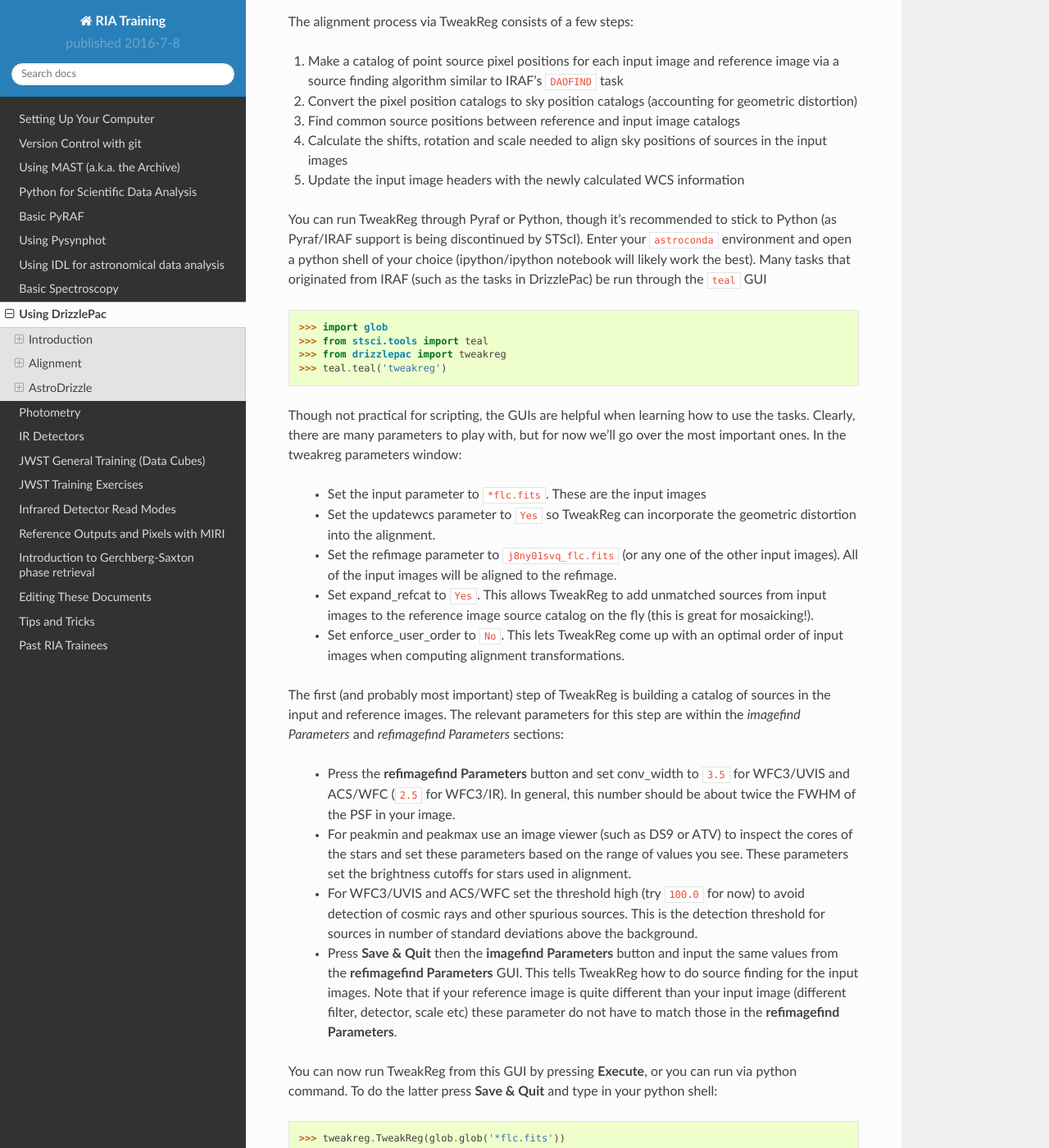
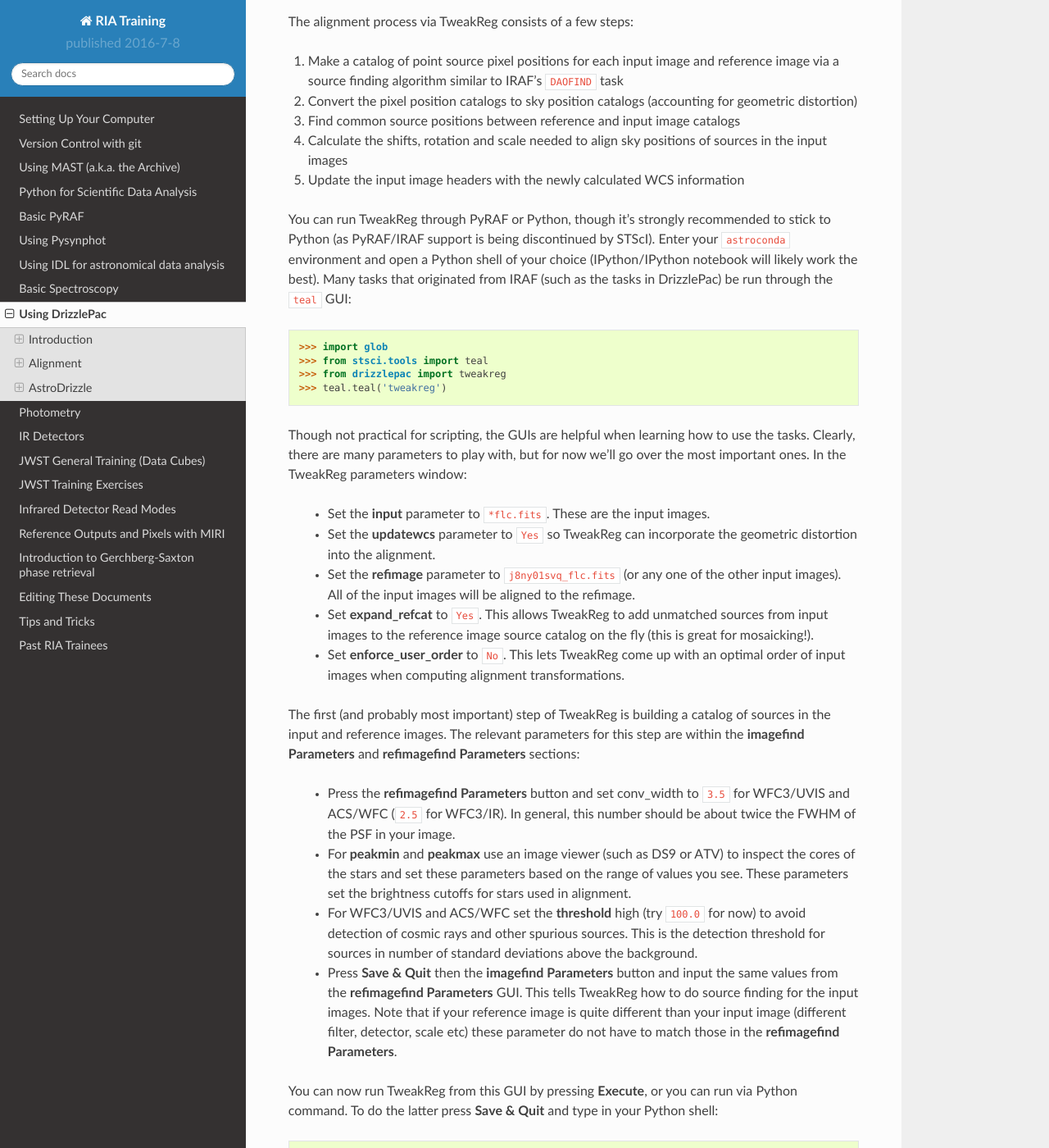
Before and after one commit to staceybright/training-library, a Sphinx documentation site: the page built from source/drizzle.txt, in a window 1280 px wide and 1400 px high, scrolled down 6166 px. Shown: the whole window at 82% size. Built offline with Sphinx 7.4.7 and the Read the Docs theme 2.0.0, drawn with Linux system fonts in a browser that asks for light colours; some of the changed text lies outside the part shown.

Commit message:
Made edits suggested by Joseph

```diff
--- a/source/drizzle.txt
+++ b/source/drizzle.txt
@@ -21,6 +21,7 @@
     * Cosmic rays
     * Blobs
     * Chip gaps
+
 Drizzle is able to fill in pixels affected by these artifacts by replacing them with other 'good' pixels in your stack.
 
 Geometric Distortion
@@ -33,6 +34,7 @@
 .. image:: figures/drizzle/ds9.jpeg
     :scale: 8 %
     :alt: second_exposure
+
 (Left) Distorted image with the chip gap collapsed.  (Right) Undistorted Drizzled image, notice the shape of the field of view and the chip gap in the middle.
 
 Detector Artifacts
@@ -84,7 +86,7 @@
     :scale: 75 %
     :alt: misaligned_image
 
-The first image (shown in red)is clearly offset from the second (shown in cyan) by nearly 10 pixels (roughly an arcsecond).  In general an alignment within 0.1 pixels is considered good.
+The first image (shown in red) is clearly offset from the second (shown in cyan) by nearly 10 pixels (roughly an arcsecond).  In general an alignment within 0.1 pixels is considered good.
 
 Pixel positions are mapped to positions on the sky (RA/Dec) via the world coordinate system (WCS).  Naturally, the positions of sources **should** have the same sky coordinates between exposures (this obviously isn't always the case for objects with large proper motions).  Misaligned images like the example above show the same sources having different sky positions- an error that must be rectified before running AstroDrizzle.  To do this, the WCS of the input images must be 'tweaked' so the positions of the sources match across all of the images.
 
@@ -110,7 +112,7 @@
 j8ny02zdq_flc.fits NGC6791  2003-07-17 F814W  1185.0
 j8ny02zkq_flc.fits NGC6791  2003-07-17 F814W  1185.0
 j8ny02ztq_flc.fits NGC6791  2003-07-17 F814W  1185.0
-================== ======== ========== ====== =====
+================== ======== ========== ====== =======
 
 Open some of the images in ds9 and press ``Match -> Frame -> WCS``.  Notice that images from the Visit 01 (``j8ny01*flc.fits``) are well aligned to one another, but images from the Visit 02 (``j8ny02*flc.fits``) are not aligned with Visit 01.
 
@@ -125,29 +127,29 @@
 #. Calculate the shifts, rotation and scale needed to align sky positions of sources in the input images
 #. Update the input image headers with the newly calculated WCS information
 
-You can run TweakReg through Pyraf or Python, though it's recommended to stick to Python (as Pyraf/IRAF support is being discontinued by STScI).  Enter your ``astroconda`` environment and open a python shell of your choice (ipython/ipython notebook will likely work the best).  Many tasks that originated from IRAF (such as the tasks in DrizzlePac) be run through the ``teal`` GUI ::
+You can run TweakReg through PyRAF or Python, though it's strongly recommended to stick to Python (as PyRAF/IRAF support is being discontinued by STScI).  Enter your ``astroconda`` environment and open a Python shell of your choice (IPython/IPython notebook will likely work the best).  Many tasks that originated from IRAF (such as the tasks in DrizzlePac) be run through the ``teal`` GUI: ::
 
 >>> import glob
 >>> from stsci.tools import teal
 >>> from drizzlepac import tweakreg
 >>> teal.teal('tweakreg')
 
-Though not practical for scripting, the GUIs are helpful when learning how to use the tasks.  Clearly, there are many parameters to play with, but for now we'll go over the most important ones.  In the tweakreg parameters window:
+Though not practical for scripting, the GUIs are helpful when learning how to use the tasks.  Clearly, there are many parameters to play with, but for now we'll go over the most important ones.  In the TweakReg parameters window:
 
-    * Set the input parameter to ``*flc.fits``.  These are the input images
-    * Set the updatewcs parameter to ``Yes`` so TweakReg can incorporate the geometric distortion into the alignment.
-    * Set the refimage parameter to ``j8ny01svq_flc.fits`` (or any one of the other input images).  All of the input images will be aligned to the refimage.
-    * Set expand_refcat to ``Yes``.  This allows TweakReg to add unmatched sources from input images to the reference image source catalog on the fly (this is great for mosaicking!).
-    * Set enforce_user_order to ``No``.  This lets TweakReg come up with an optimal order of input images when computing alignment transformations.
+    * Set the **input** parameter to ``*flc.fits``.  These are the input images.
+    * Set the **updatewcs** parameter to ``Yes`` so TweakReg can incorporate the geometric distortion into the alignment.
+    * Set the **refimage** parameter to ``j8ny01svq_flc.fits`` (or any one of the other input images).  All of the input images will be aligned to the refimage.
+    * Set **expand_refcat** to ``Yes``.  This allows TweakReg to add unmatched sources from input images to the reference image source catalog on the fly (this is great for mosaicking!).
+    * Set **enforce_user_order** to ``No``.  This lets TweakReg come up with an optimal order of input images when computing alignment transformations.
 
-The first (and probably most important) step of TweakReg is building a catalog of sources in the input and reference images.  The relevant parameters for this step are within the *imagefind Parameters* and *refimagefind Parameters* sections:
+The first (and probably most important) step of TweakReg is building a catalog of sources in the input and reference images.  The relevant parameters for this step are within the **imagefind Parameters** and **refimagefind Parameters** sections:
 
     * Press the **refimagefind Parameters** button and set conv_width to ``3.5`` for WFC3/UVIS and ACS/WFC (``2.5`` for WFC3/IR).  In general, this number should be about twice the FWHM of the PSF in your image.
-    * For peakmin and peakmax use an image viewer (such as DS9 or ATV) to inspect the cores of the stars and set these parameters based on the range of values you see.  These parameters set the brightness cutoffs for stars used in alignment.
-    * For WFC3/UVIS and ACS/WFC set the threshold high (try ``100.0`` for now) to avoid detection of cosmic rays and other spurious sources.  This is the detection threshold for sources in number of standard deviations above the background.
+    * For **peakmin** and **peakmax** use an image viewer (such as DS9 or ATV) to inspect the cores of the stars and set these parameters based on the range of values you see.  These parameters set the brightness cutoffs for stars used in alignment.
+    * For WFC3/UVIS and ACS/WFC set the **threshold** high (try ``100.0`` for now) to avoid detection of cosmic rays and other spurious sources.  This is the detection threshold for sources in number of standard deviations above the background.
     * Press **Save & Quit** then the **imagefind Parameters** button and input the same values from the **refimagefind Parameters** GUI.  This tells TweakReg how to do source finding for the input images.  Note that if your reference image is quite different than your input image (different filter, detector, scale etc) these parameter do not have to match those in the **refimagefind Parameters**.
 
-You can now run TweakReg from this GUI by pressing **Execute**, or you can run via python command.  To do the latter press **Save & Quit** and type in your python shell: ::
+You can now run TweakReg from this GUI by pressing **Execute**, or you can run via Python command.  To do the latter press **Save & Quit** and type in your Python shell: ::
 
 >>> tweakreg.TweakReg(glob.glob('*flc.fits'))
 
@@ -174,7 +176,7 @@
 
 (Top left) Two-dimensional histogram showing the offsets found for all of the sources matched.  Nearly all of the sources matches should have the same offsets, which corresponds to the peak of the histogram (hard to spot, but in the center of this example plot).  (Top right) Vector residual plot for the matched sources, showing the residual between the peak of the histogram (the used offset) and calculated offset for each source, plotted by pixel position.  (Bottom) Residuals in X and Y, plotted as functions of X and Y.  The residual and vector residual plots should look fairly random, if any correlation is seen, this is an indicator of a poor alignment solution or issue with the data (i.e. incorrect distortion information, proper motion).
 
-If the residuals do not show any systematics and are small enough (<0.1 pixels) to indicate good alignments then TweakReg can be rerun with the parameter ``updatehdr`` set to ``Yes`` in the GUI or given as the keyword ``updatehdr=True`` in the call from python.  Do the same for the ``shiftfile`` parameter.  This flag updates the WCS information in the header to a new, aligned WCS.  When all the images are aligned, you can then proceed to run AstroDrizzle.
+If the residuals do not show any systematics and are small enough (<0.1 pixels) to indicate good alignments then TweakReg can be rerun with the parameter ``updatehdr`` set to ``Yes`` in the GUI or given as the keyword ``updatehdr=True`` in the call from Python.  Do the same for the ``shiftfile`` parameter.  This flag updates the WCS information in the header to a new, aligned WCS.  When all the images are aligned, you can then proceed to run AstroDrizzle.
 
 .. admonition:: Exercise
    :class: note
@@ -185,9 +187,9 @@
 
 AstroDrizzle
 ============
-To combine the images, you will be using AstroDrizzle, the powerhouse of DrizzlePac. All of the exposures taken in a single filter will contribute to a single, drizzled end result.  As such you will have one final F606W image, and one final F814W image.  In this example, you'll first start with the F606W image (this corresponds to the j8ny01*flc.fits files).
+To combine the images, you will be using AstroDrizzle, the powerhouse of DrizzlePac. All of the exposures taken in a single filter will contribute to a single, drizzled end result.  As such you will have one final F606W image, and one final F814W image.  In this example, you'll first start with the F606W image (this corresponds to the ``j8ny01*flc.fits`` files).
 
-AstroDrizzle can be ran similarly to TweakReg, either through a IRAF/PyRaf, a GUI, or directly through Python.  First, take a look at the GUI: ::
+AstroDrizzle can be ran similarly to TweakReg, either through a IRAF/PyRAF, a GUI, or directly through Python.  First, take a look at the GUI: ::
 
 >>> from drizzlepac import astrodrizzle
 >>> teal.teal('astrodrizzle')
@@ -196,10 +198,10 @@
 
 To start, you will create a basic drizzled image for F606W, without optimizing any parameters:
 
-    * Set the input to ``j8ny01*flc.fits``.  Input can either be passed as a string with wildcards, or a list if passing directly from Python.
-    * Set the output to ``F606W_derp``, this is what your output file will be named, with the extension ``_drc.fits`` appended to the end.
-    * Set build to ``Yes`` or ``True`` if passing from Python.
-    * Set preserve to ``No`` or ``False``. If set to ``True`` a copy of the input images would be backed up to a subdirectory, which is unnecessary in this case.
+    * Set the **input** to ``j8ny01*flc.fits``.  Input can either be passed as a string with wildcards, or a list if passing directly from Python.
+    * Set the **output** to ``F606W_derp``, this is what your output file will be named, with the extension ``_drc.fits`` appended to the end.
+    * Set **build** to ``Yes`` or ``True`` if passing from Python.
+    * Set **preserve** to ``No`` or ``False``. If set to ``True`` a copy of the input images would be backed up to a subdirectory, which is unnecessary in this case.
     * Press the ``Update From MDRIZTAB`` button or pass ``mdriztab=False`` in Python.  The mdriztab is a master table of drizzle parameters for a given instrument with the standard set of parameters used by the Archive.  These parameters are okay for getting a general preview image, but are not optimized for getting the best drizzled product.
 
 To run, press **Execute** or run the command in Python similarly to how you ran the TweakReg command. You'll notice that a large number of new files are put into your directory.  Many of these files are the masks and transformed images that the Drizzle algorithm uses to produce your undistorted, clean image.  Often times the cosmic ray mask files (cr_mask) can be used for other purposes (if you only want to sample the good pixels in the input images).
@@ -215,8 +217,8 @@
 
 However, you can do even better!  Depending on what your final goal is, different parameters need to be optimized.  Since we're looking at a star cluster, let's assume that you're trying to get accurate photometric results with a better sampling of the PSF. Some of the relevant parameters are the following (refer to the AstroDrizzle documentation pages to find these ones):
 
-    * Set ``clean`` and ``in_memory`` to ``True``. This will get rid of the intermediate masks/images at the end (you wont need them for the remainder of the exercise).
-    * Set ``mdriztab`` to ``False`` (or your optimized parameters will be ignored).
+    * Set **clean** and **in_memory** to ``True``. This will get rid of the intermediate masks/images at the end (you wont need them for the remainder of the exercise).
+    * Set **mdriztab** to ``False`` (or your optimized parameters will be ignored).
     * The sky subtraction method should be set to match.  This basically equalizes background across your stack of images.
     * The default WCS drizzle creates should not be used, as you will be specifying the following WCS parameters.
     * The image axes should be transformed to have North up (and naturally, East left).
@@ -255,5 +257,3 @@
 ---------------------------
 
 **Congrats! You have finished the essential DrizzlePac training. You've taken your first steps onto becoming a Drizzle Wizard...a Drizzard!**
-
----------------------------
```
Also changed, not shown: other parts of source/drizzle.txt (+4 -4 lines), source/astrodrizzle.txt (deleted, +0 -7 lines).
